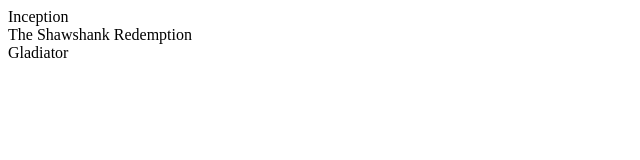
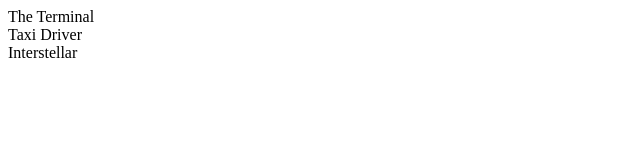
Before and after one commit to minhajislam674/myFlix-client, a React (Vite) app: page / in a window 1280 px wide. Shown: the top 160 px of the page, without its empty margins (0-640 px from the left). Built offline with nearby package versions, Linux system fonts and the light colour scheme.

Commit message:
Built movie-view, movie-card, main-view components

```diff
--- a/src/components/main-view.jsx
+++ /dev/null
@@ -1,30 +0,0 @@
-import React from 'react';
-import { MovieCard } from './movie-card/movie-card';
-
-export class MainView extends React.Component {
-
-  constructor(){
-    super();
-    this.state = {
-      movies: [
-        { _id: 1, Title: 'Inception', Description: 'desc1...', ImagePath: '...'},
-        { _id: 2, Title: 'The Shawshank Redemption', Description: 'desc2...', ImagePath: '...'},
-        { _id: 3, Title: 'Gladiator', Description: 'desc3...', ImagePath: '...'}
-      ]
-    }
-  }
-
-  render() {
-    const {movies} =this.state;
-
-    if (movies.length ===0) return <div className="main-view">The list is empty!</div>;
-
-    return(
-        <div className="main-view">
-        {movies.map((movie) => {
-            return <MovieCard key={movie._id} movieData={movie} />;
-        })}
-        </div>
-    )
-    }
-  };
--- /dev/null
+++ b/src/components/main-view/main-view.jsx
@@ -0,0 +1,55 @@
+import React from 'react';
+import { MovieCard } from '../movie-card/movie-card';
+import { MovieView } from '../movie-view/movie-view';
+
+export class MainView extends React.Component {
+
+  constructor(){
+    super();
+    this.state = {
+      movies: [
+        {
+          _id: "635932bbfb472953a30232d5",
+          Title: "The Terminal",
+          Description: "An Eastern European tourist unexpectedly finds himself stranded in JFK airport, and must take up temporary residence there.",
+          ImagePath: 'https://th.bing.com/th/id/R.0dd965bb40f7bc3fb36450b9d7941e1f?rik=9m9r%2fj%2f9W1qBsw&pid=ImgRaw&r=0'
+      },
+      {
+          _id: "635932bbfb472953a30232d6",
+          Title: "Taxi Driver",
+          Description: "A mentally unstable veteran works as a nighttime taxi driver in New York City, where the perceived decadence and sleaze fuels his urge for violent action.",
+          ImagePath: "https://www.imdb.com/title/tt1853728/mediaviewer/rm958180352/"
+      },
+      {
+        _id: "635932bafb472953a30232d1",
+        Title: "Interstellar",
+        Description: "A team of explorers travel through a wormhole in space in an attempt to ensure humanity's survival.",
+        ImagePath: "https://th.bing.com/th/id/OIP.bWg6aHv4BanhJUsw4Ysd5AHaJ9?pid=ImgDet&w=1310&h=1761&rs=1"
+    }
+      ],
+      selectedMovie: null
+    }
+  }
+  setSelectedMovie(newSelectedMovie) {
+    this.setState({
+      selectedMovie: newSelectedMovie
+    });
+  }
+
+  render() {
+    const {movies, selectedMovie} = this.state;
+
+    if (movies.length ===0) return <div className="main-view">The list is empty!</div>;
+
+    return(
+        <div className="main-view">
+          {selectedMovie
+            ? <MovieView movie={selectedMovie} onBackClick={newSelectedMovie => { this.setSelectedMovie(newSelectedMovie); }}/>
+            :movies.map(movie => (
+              <MovieCard key={movie._id} movie={movie} onMovieClick={(movie) => { this.setSelectedMovie(movie) }}/>
+              ))
+            }
+          </div>
+        );
+      }
+    }
--- a/src/components/movie-card/movie-card.jsx
+++ b/src/components/movie-card/movie-card.jsx
@@ -2,7 +2,7 @@
 
 export class MovieCard extends React.Component {
   render() {
-    const {movieData} = this.props;
-    return <div className="movie-card">{movieData.Title}</div>;
+    const {movie, onMovieClick } = this.props;
+    return <div className="movie-card" onClick={() => { onMovieClick(movie); }}>{movie.Title}</div>;
   }
 }
--- a/src/components/movie-view/movie-view.jsx
+++ b/src/components/movie-view/movie-view.jsx
@@ -1 +1,25 @@
 import React from "react";
+
+export class MovieView extends React.Component {
+    render() {
+       const {movie, onBackClick} = this.props;
+
+       return (
+        <div className="movie-view">
+            <div className="movie-poster">
+                <img src={movie.ImagePath} />
+            </div>
+            <div className="movie-title">
+                <span className="label">Title: </span>
+                <span className="value">{movie.Title} </span>
+            </div>
+            <div className="movie-description">
+                <span className="label">Description: </span>
+                <span className="value">{movie.Description}</span>
+            </div>
+            <button onClick={()=> {onBackClick(null); }}>Back</button>
+        </div>
+
+       );
+    }
+}
--- a/src/index.jsx
+++ b/src/index.jsx
@@ -1,6 +1,6 @@
 import React from "react";
 import ReactDOM from "react-dom";
-import { MainView } from "./components/main-view";
+import { MainView } from "./components/main-view/main-view";
 
 
 // Import statement to indicate that you need to bundle `./index.scss`
```
Also changed, not shown: 2 other files (tests, documents, lock files or other folders).
